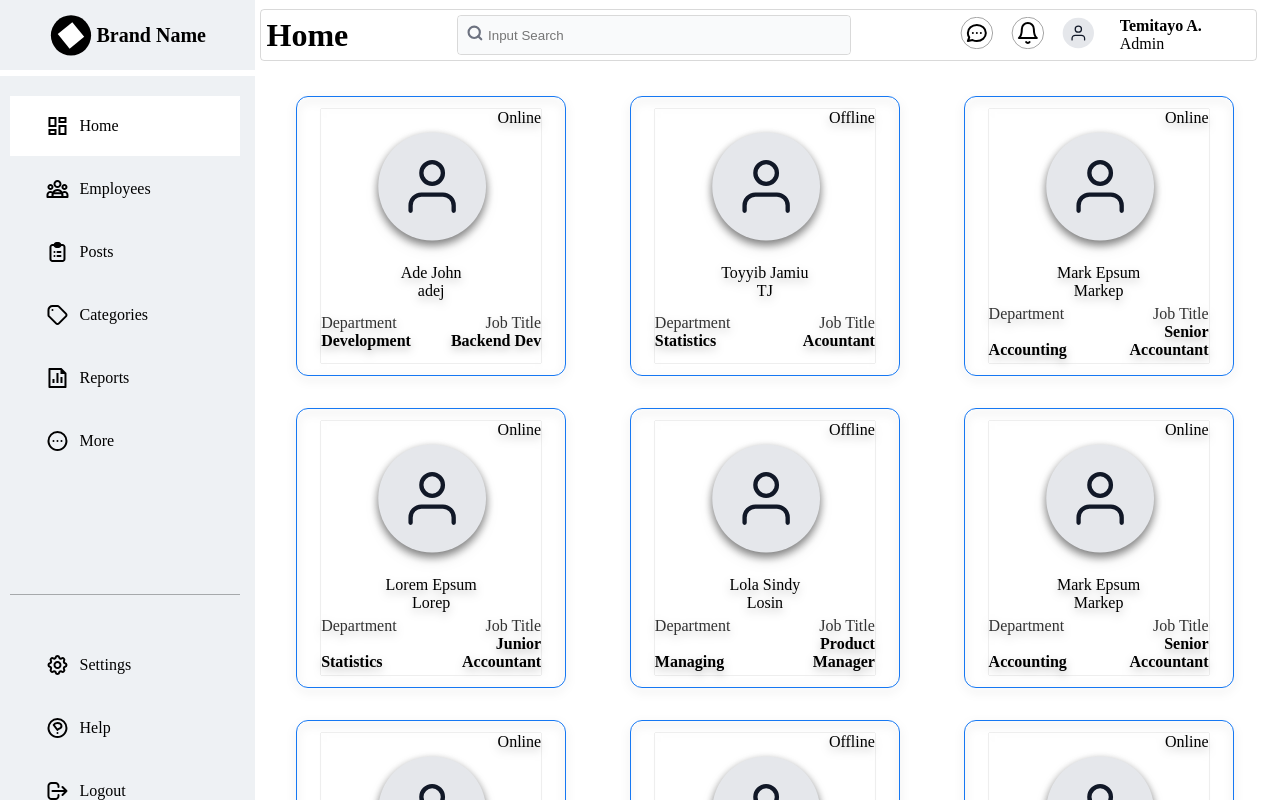
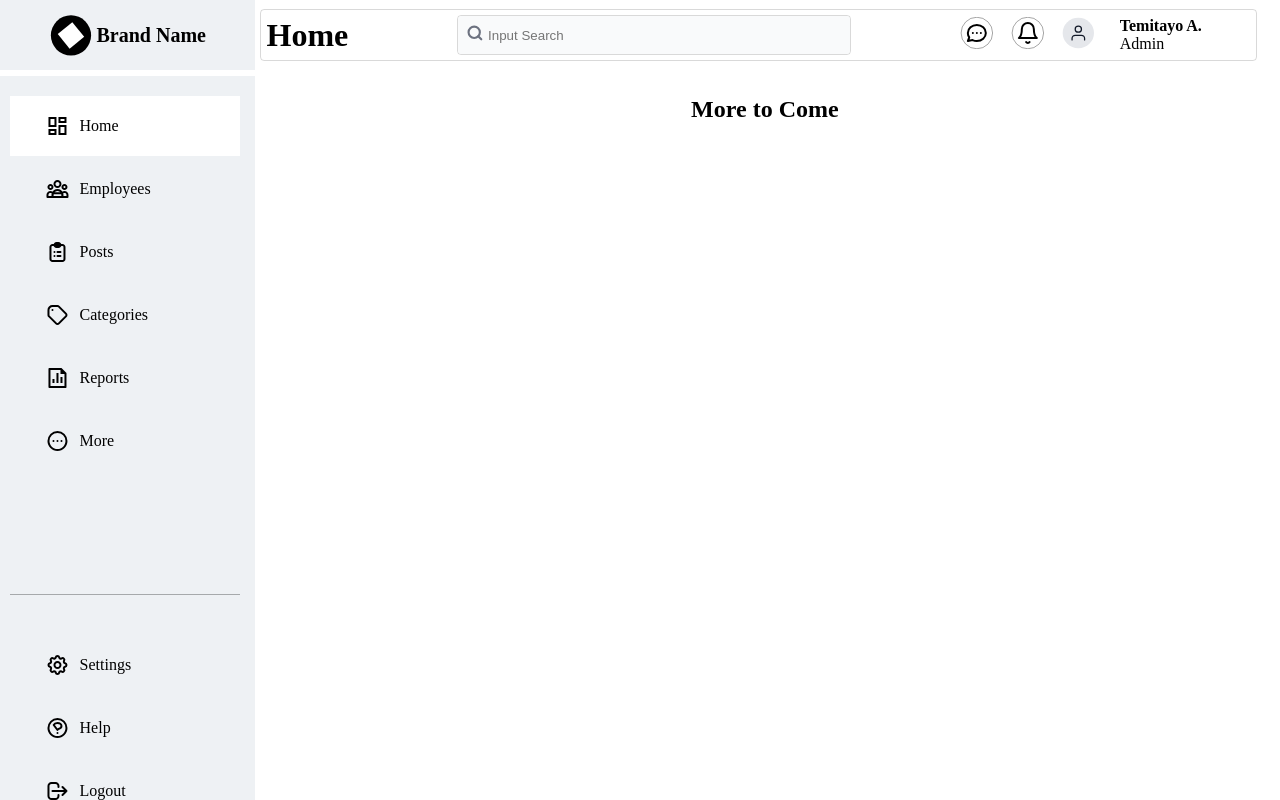
Before and after one commit to tbf-challenge/teamwork-fe, a React (Create React App) app: page /more in a window 1280 px wide. Shown: the top 800 px of the page. Built offline with nearby package versions, Linux system fonts and the light colour scheme.

Commit message:
add grid and list layouts

```diff
--- a/src/components/grid/EmployeeGridBox.jsx
+++ b/src/components/grid/EmployeeGridBox.jsx
@@ -1,21 +1,17 @@
 import React from "react";
-import EmployeeGridContainer from "./EmplyeeGridBoxStyle";
+import EmployeeGridBoxContainer from "./EmplyeeGridBoxStyle";
+import myimg from "../../Assets/Avatar.svg";
 
-const EmployeeGrid = ({
-  fullName,
-  username,
-  department,
-  imgSrc,
-  jobRole,
-  img,
-  status
-}) => {
-  return (
-    <EmployeeGridContainer>
+const EmployeeGrid = ({ data }) => {
+  return data.map(
+    ({
+      fullName, username, department, jobRole, status, img
+    }) => (
+      <EmployeeGridBoxContainer>
         <div className="main">
           <div className="info">
             <p className="status">{status}</p>
-          <img src={imgSrc} alt={img} />
+            <img src={myimg} alt={img} />
             <p>{fullName}</p>
             <p>{username}</p>
           </div>
@@ -30,7 +26,8 @@ const EmployeeGrid = ({
             </div>
           </div>
         </div>
-    </EmployeeGridContainer>
+      </EmployeeGridBoxContainer>
+    )
   );
 };
 
--- a/src/components/grid/EmplyeeGridBoxStyle.js
+++ b/src/components/grid/EmplyeeGridBoxStyle.js
@@ -1,6 +1,6 @@
 import styled from "styled-components";
 
-const EmployeeGridContainer = styled.div`
+const EmployeeGridBoxContainer = styled.div`
   width: 270px;
   height: 280px;
   /* min-height: 250px;
@@ -92,4 +92,4 @@ flex: none;
 order: 1;
 flex-grow: 0; */
 `;
-export default EmployeeGridContainer;
+export default EmployeeGridBoxContainer;
--- a/src/components/lists/employeeList/EmployeeListBox.jsx
+++ b/src/components/lists/employeeList/EmployeeListBox.jsx
@@ -2,10 +2,19 @@ import EmployeeListStyle from "./EmployeeListStyleBox";
 import myimg from "../../../Assets/Avatar.svg";
 import Dots from "../../dots/Dots";
 
-const EmployeeList = ({ data }) => {
+const EmployeeList = ({ data, headers }) => {
   return (
+    <>
+      <li className="headers grid">
+        {headers.map((item) => (
+          <div key={item} className="header_title">
+            <p>{item}</p>
+          </div>
+        ))}
+      </li>
       <EmployeeListStyle>
-      {data.map(({
+        {data.map(
+          ({
             fullName, username, department, jobRole, status, img
           }) => (
             <li className="body grid">
@@ -27,8 +36,10 @@ const EmployeeList = ({ data }) => {
               </div>
               <Dots />
             </li>
-      ))}
+          )
+        )}
       </EmployeeListStyle>
+    </>
   );
 };
 
--- a/src/pages/employees/AllEmployees.jsx
+++ b/src/pages/employees/AllEmployees.jsx
@@ -10,7 +10,6 @@ import ToggleBtn from "../../components/buttons/toggleButton/ToggleBtn";
 import EmployeesData from "./data";
 import EmployeeList from "../../components/lists/employeeList/EmployeeListBox";
 import EmployeeGrid from "../../components/grid/EmployeeGridBox";
-import myimg from "../../Assets/Avatar.svg";
 
 const AllEmployees = () => {
   const [isGrid, setIsGrid] = useState(true);
@@ -33,33 +32,11 @@ const AllEmployees = () => {
       <AllEmployeesContainer isGrid={isGrid}>
         {isGrid ? (
           <GridLayout>
-            {EmployeesData.map(
-              ({
-                fullName, username, department, jobRole, status, img
-              }) => (
-                <EmployeeGrid
-                  fullName={fullName}
-                  username={username}
-                  department={department}
-                  jobRole={jobRole}
-                  status={status}
-                  imgSrc={myimg}
-                  img={img}
-                />
-              )
-            )}
-            {/* <EmployeeGrid data={EmployeesData} /> */}
+            <EmployeeGrid data={EmployeesData} />
           </GridLayout>
         ) : (
           <ListLayout>
-            <li className="headers grid">
-              {HEADERS.map((item) => (
-                <div key={item} className="header_title">
-                  <p>{item}</p>
-                </div>
-              ))}
-            </li>
-            <EmployeeList data={EmployeesData} />
+            <EmployeeList headers={HEADERS} data={EmployeesData} />
           </ListLayout>
         )}
       </AllEmployeesContainer>
--- a/src/pages/more/More.jsx
+++ b/src/pages/more/More.jsx
@@ -1,26 +1,9 @@
 import MoreStyles from "./moreStyles";
-import EmployeeGrid from "../../components/grid/EmployeeGridBox";
-import EmployeesData from "../employees/data";
-import myimg from "../../Assets/Avatar.svg";
 
 const More = () => {
   return (
     <MoreStyles>
-      {EmployeesData.map(
-        ({
-          fullName, username, department, jobRole, status, img
-        }) => (
-          <EmployeeGrid
-            fullName={fullName}
-            username={username}
-            department={department}
-            jobRole={jobRole}
-            status={status}
-            imgSrc={myimg}
-            img={img}
-          />
-        )
-      )}
+      <h1>More to Come</h1>
     </MoreStyles>
   );
 };
--- a/src/pages/more/moreStyles.js
+++ b/src/pages/more/moreStyles.js
@@ -1,10 +1,9 @@
 import styled from "styled-components";
 
 const MoreStyles = styled.section`
-  display: grid;
-  grid-template-columns: repeat(auto-fill, minmax(265px, 1fr));
-  grid-gap: 2rem;
-  justify-items: center;
+  h1 {
+    text-align: center;
+  }
 `;
 
 export default MoreStyles;
```
Lines whose indentation alone changed are shown as unchanged.
